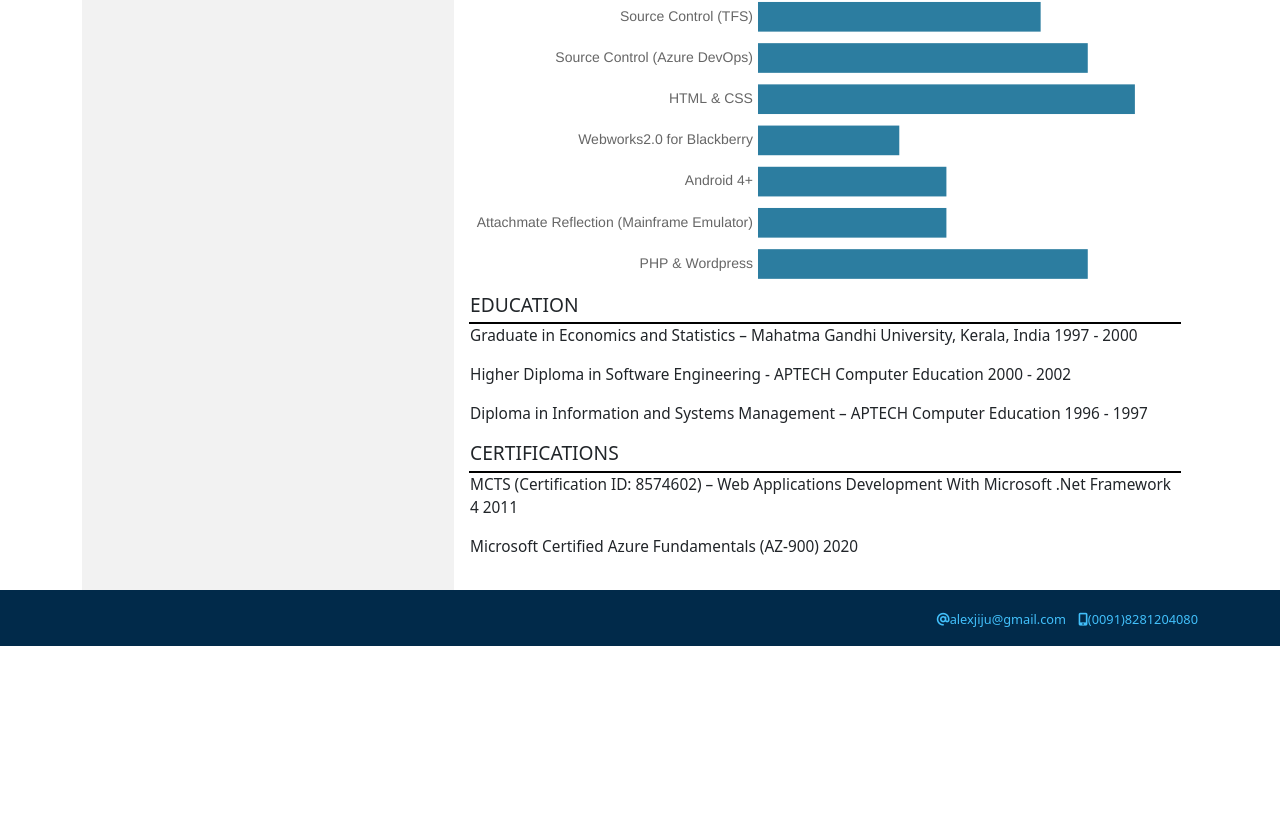
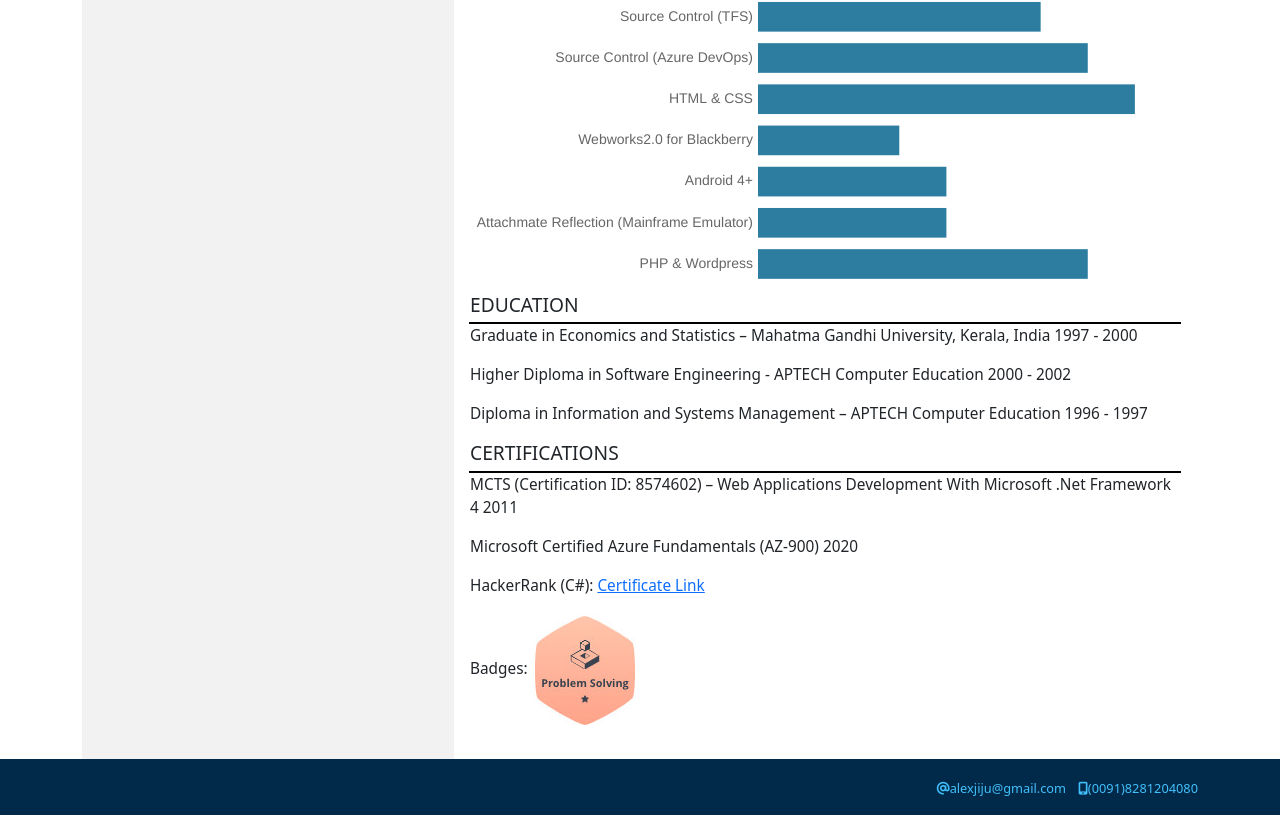
Before and after one commit to alexjiju/personalprofile, a plain HTML site: page index.html in a window 1280 px wide. Shown: the part 1767-2582 px from the top of the page. Before the commit the page ends 2413 px from the top, so only its background shows below. Drawn offline with nearby package versions, Linux system fonts and the light colour scheme.

Commit message:
hackerrank details added

```diff
--- a/index.html
+++ b/index.html
@@ -187,6 +187,8 @@
                     2011</p>
                     <p>Microsoft Certified Azure Fundamentals (AZ-900)
                     2020</p>
+                    <p>HackerRank (C#): <a href="https://www.hackerrank.com/certificates/e54af3508eec" target="_blank">Certificate Link</a></p>
+                    <p>Badges:  <a href="https://www.hackerrank.com/alexjiju" target="_blank"><img src="images/badge_hackerrank.jpg"></a></p>
                   </section>
                 </div>
               </div>
```
Also changed, not shown: images/badge_hackerrank.jpg (added).
